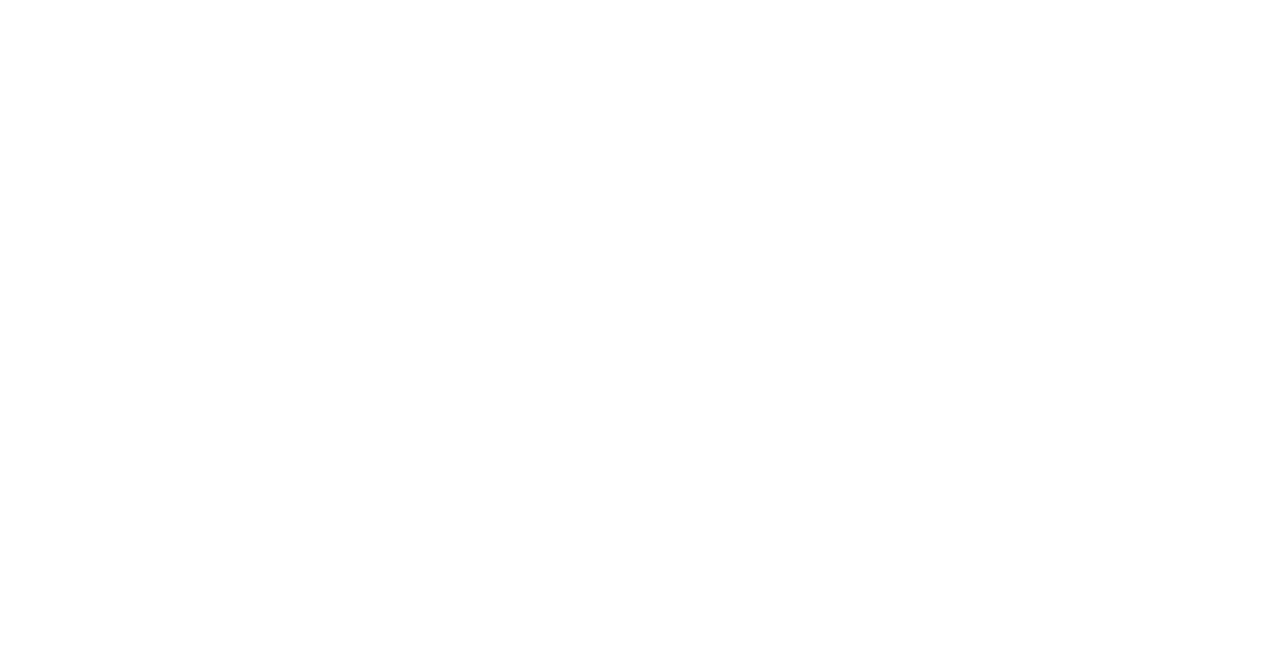
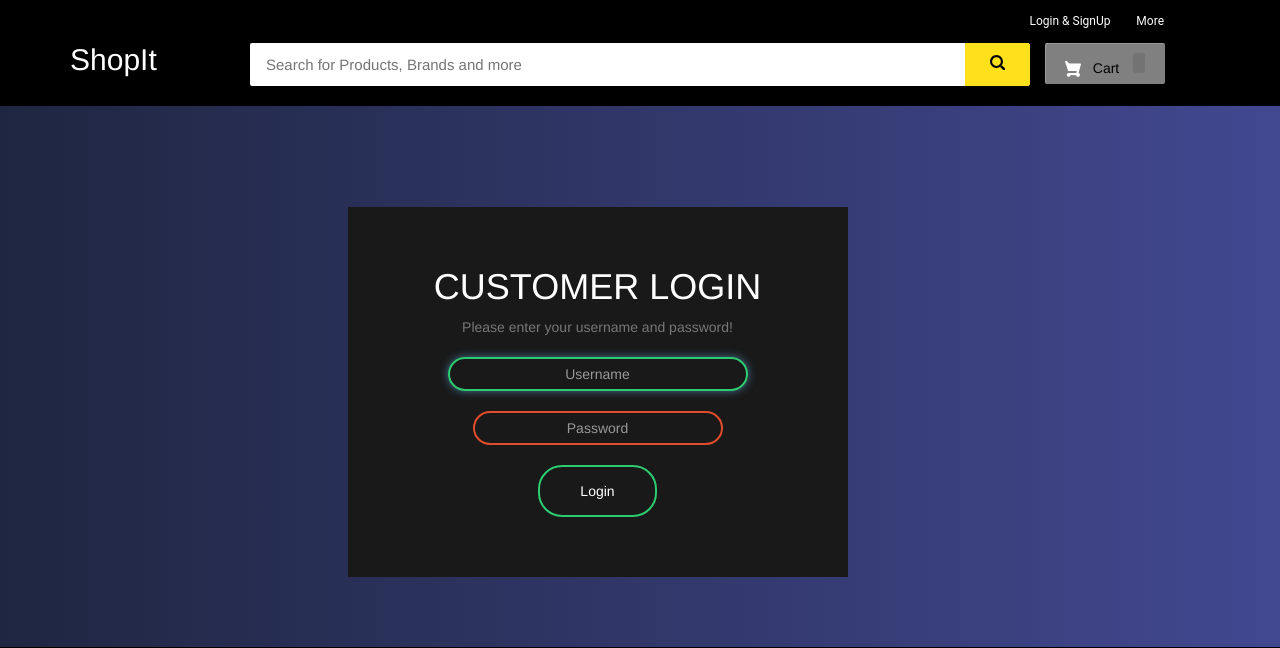
Before and after one commit to AyBims/shopIt, a Django app: page /customerlogin in a window 1280 px wide. Before the commit the part shown is empty. Shown: the top 648 px of the page. Run offline with Django 3.2, Linux system fonts and the light colour scheme; some libraries are stand-ins or nearby versions.

Commit message:
Fix: Blank page error fix

```diff
--- a/templates/ecom/customerlogin.html
+++ b/templates/ecom/customerlogin.html
@@ -3,7 +3,7 @@
 <html lang="en" dir="ltr">
   <head>
     <meta charset="utf-8">
-    <title>ShopIt<title>
+    <title>ShopIt</title>
     <style media="screen">
       body {
     margin: 0;
@@ -31,7 +31,7 @@
     display: block;
     margin: 20px auto;
     text-align: center;
-    border: 2px solid #3498db;
+    border: 2px solid #e14d2a;
     padding: 10px 10px;
     width: 250px;
     outline: none;
```
